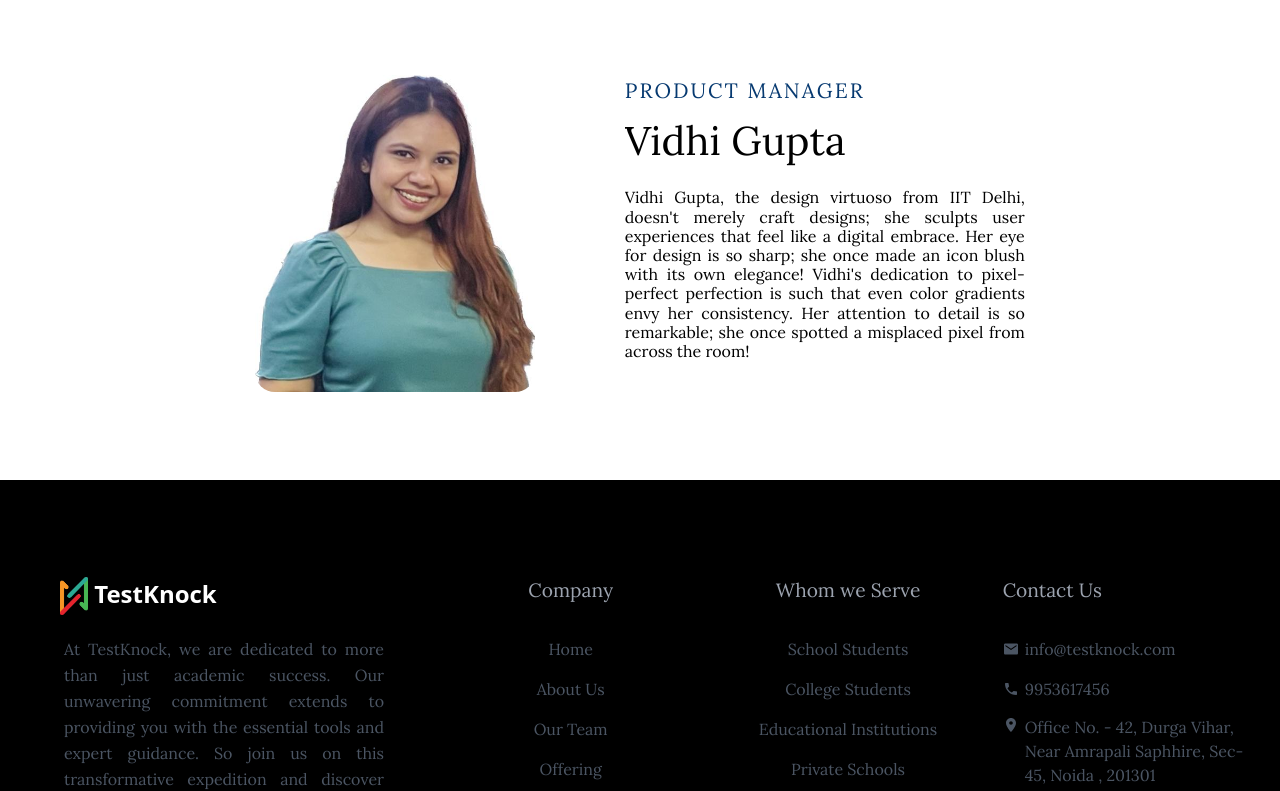
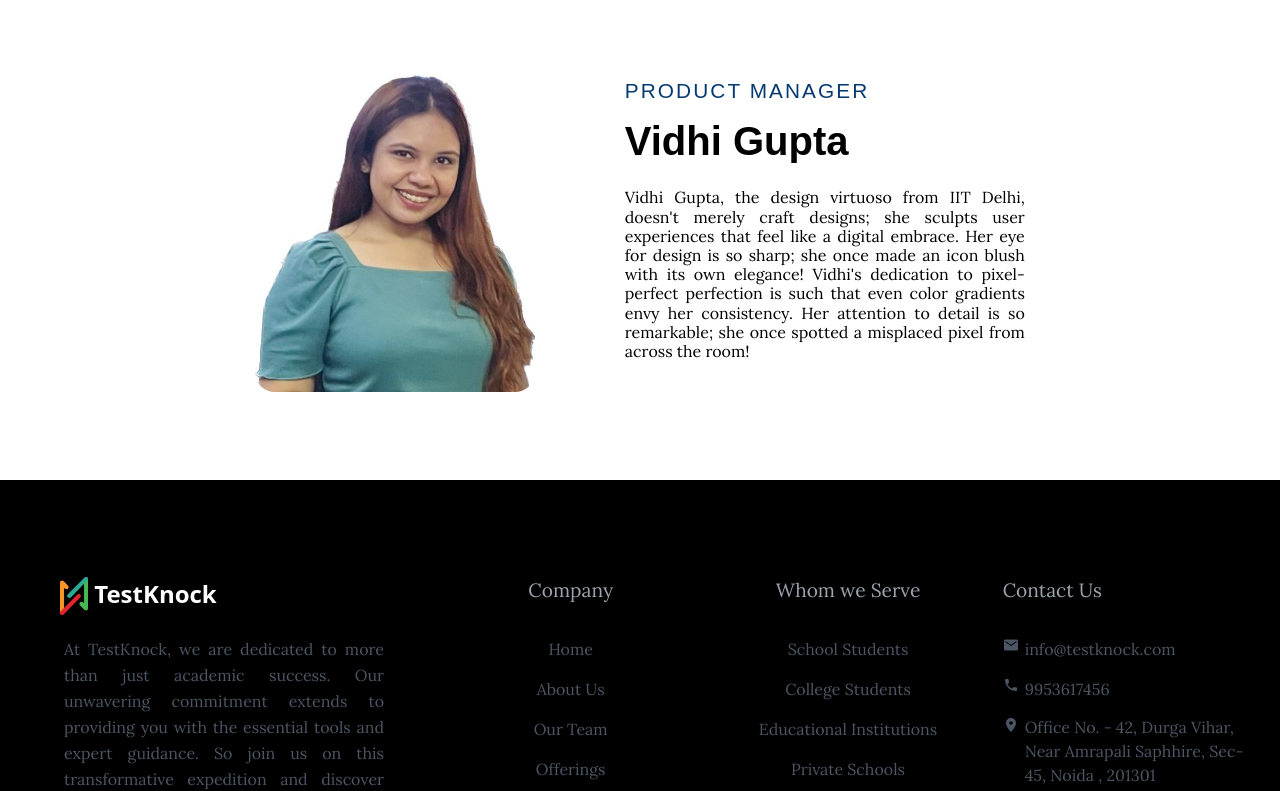
Before and after one commit to Team-Engineers/TestKnock-Technologies, a React (Create React App) app: page /team in a window 1280 px wide. Shown: the part 1752-2543 px from the top of the page. Built offline with nearby package versions, Linux system fonts and the light colour scheme.

Commit message:
minor changes

```diff
--- a/src/Components/About/About.jsx
+++ b/src/Components/About/About.jsx
@@ -78,7 +78,7 @@ const About = () => {
           </div>
           <div className=" md:hidden block p-[10px] text-justify about-member__description">
             <div className="flex flex-col justify-center my-[10px] ">
-              <h2 className="page_font font-bold text-[20px] text-[#063970]	 ">Founder<p className="page_font font-bold text-black leading-[50px] text-[200%]">Devendra Singh Rana</p>
+              <h2 className="page_font font-bold text-[20px] text-[#063970]	 ">Founder<p className="page_font text-left font-bold text-black leading-[50px] text-[170%]">Devendra Singh Rana</p>
               </h2>
             </div>
             <h >
@@ -106,7 +106,7 @@ const About = () => {
           </div>
           <div className=" md:hidden block  p-[10px] text-justify about-member__description">
             <div className="flex flex-col justify-center my-[10px] ">
-              <h2 className="page_font font-bold text-[20px] text-[#063970]">Co-Founder<p className="page_font  text-black leading-[50px] font-bold text-[200%]">Nitya Dwivedi</p>
+              <h2 className="page_font font-bold text-[20px] text-[#063970]">Co-Founder<p className="page_font text-left text-black leading-[50px] font-bold text-[170%]">Nitya Dwivedi</p>
               </h2>
             </div>      <h>
               Introducing Nitya Dwivedi, our jack-of-all-tech-trades Co-founder!
--- a/src/Components/Footer/Footer.jsx
+++ b/src/Components/Footer/Footer.jsx
@@ -40,7 +40,9 @@ const Footer = () => {
           </div>
           <div className="grid grid-cols-2 gap-8 sm:grid-cols-3 md:grid-cols-3 lg:col-span-2">
             <div className="text-center ">
-              <p className="md:text-[120%] text-[90%] text-gray-400 hover:text-white ">Company</p>
+              <p className="md:text-[120%] text-[90%] text-gray-400 hover:text-white ">
+                Company
+              </p>
               <ul className="mt-8 space-y-4 text-[80%] md:text-[100%]">
                 <li>
                   <NavLink
@@ -74,10 +76,10 @@ const Footer = () => {
                     className="text-gray-600 transition hover:text-white"
                     to="/offerings"
                   >
-                    Offering
+                    Offerings
                   </NavLink>
                 </li>
-                <li >
+                <li>
                   <NavLink
                     className="text-gray-600 transition hover:text-white"
                     to="/contact"
@@ -128,15 +130,19 @@ const Footer = () => {
               </p>
               <ul className="mt-8 space-y-4 text-[80%] md:text-[100%]">
                 <li className="flex items-center hover:text-white text-gray-600  gap-1.5 justify-start ">
+                  <a href="mailto:info@testknock.com" className="gap-1.5 flex ">
                   <IoMdMail />
                   <h >
                     info@testknock.com
                   </h>
+                  </a>
                 </li>
 
                 <li className="flex items-center hover:text-white text-gray-600  gap-1.5 justify-start ">
-                  <IoMdCall />
-                  <h >9953617456</h>
+                  <a href="tel:9953617456" className="gap-1.5 flex ">
+                    <IoMdCall />
+                    <span>9953617456</span>
+                  </a>
                 </li>
 
                 <li className="flex items-start hover:text-white text-gray-600 justify-center gap-1.5 ltr:sm:justify-start rtl:sm:justify-end">
@@ -151,48 +157,47 @@ const Footer = () => {
           </div>
         </div>
         <div className="sm:hidden block text-center mt-[6vw] ">
-          <h
-            className="text-[110%] font-medium text-gray-400"
-          >
-            Contact Us
-          </h>
+          <h className="text-[110%] font-medium text-gray-400">Contact Us</h>
           <ul className="mt-8  space-y-4 text-[80%]">
             <li className="flex items-center text-gray-600 justify-center gap-1.5 ">
-              <h
-                className="flex items-center text-gray-600 justify-center gap-1.5 "
-              >
-                <IoMdMail />
-                <span className="flex-1 text-gray-600">info@testknock.com</span>
-              </h>
+              <a href="mailto:info@testknock.com">
+                <h className="flex items-center text-gray-600 justify-center gap-1.5 ">
+                  <IoMdMail />
+                  <span className="flex-1 hover:text-white text-gray-600">
+                    info@testknock.com
+                  </span>
+                </h>
+              </a>
             </li>
             <li className="flex items-center text-gray-600 justify-center gap-1.5 ">
-              <NavLink
-                className="flex items-center text-gray-600 justify-center gap-1.5 ltr:sm:justify-start rtl:sm:justify-end"
-                to="/"
-              >
-                <IoMdCall />
+              <a href="tel:9953617456">
+                <h className="flex items-center text-gray-600 justify-center gap-1.5 ltr:sm:justify-start rtl:sm:justify-end">
+                  <IoMdCall />
 
-                <span className="flex-1 text-gray-600">9953617456</span>
-              </NavLink>
+                  <span className="flex-1 hover:text-white text-gray-600">
+                    9953617456
+                  </span>
+                </h>
+              </a>
             </li>
             <li className="flex mx-auto w-[300px] relative text-ellipsis text-gray-600 justify-center items-center">
-              <h
-                className="flex  text-gray-600 justify-center gap-1.5 "
-              >
+              <h className="flex  text-gray-600 justify-center gap-1.5 ">
                 <IoMdPin className="relative top-[3px] left-[16px]" />
-                <span className="flex-1 text-gray-600"> Office No. - 42, Durga Vihar, Near Amrapali Saphhire, Sec-45, Noida, 201301
+                <span className="flex-1 hover:text-white text-gray-600">
+                  {" "}
+                  Office No. - 42, Durga Vihar, Near Amrapali Saphhire, Sec-45,
+                  Noida, 201301
                 </span>
               </h>
             </li>
-
-
           </ul>
         </div>
         <div className="mt-12 border-t border-gray-100 pt-6 ml-[20px] mr-[20px]">
           <div className="text-center sm:flex justify-between sm:text-left">
-            <p className="block text-gray-400 sm:inline">All rights reserved.</p>
+            <p className="block text-gray-400 sm:inline">
+              All rights reserved.
+            </p>
             <p className="flex sm:flex-row flex-col  gap-[10px] max-md:justify-center  md:text-[100%] text-[90%] ">
-
               <NavLink
                 className=" whitespace-nowrap  text-[#063970] underline transition hover:text-blue-800"
                 to="/"
--- a/src/Components/Menu/BurgerAndMenu.jsx
+++ b/src/Components/Menu/BurgerAndMenu.jsx
@@ -1,6 +1,6 @@
-import React, { useState, useEffect } from "react";
+import React, { useEffect, useState } from "react";
+import { NavLink, useLocation } from "react-router-dom";
 import styled from "styled-components";
-import { NavLink, useLocation } from "react-router-dom";
 
 const StyledBurger = styled.button`
   position: relative;
@@ -104,7 +104,7 @@ const BurgerAndMenu = () => {
           Our Team
         </NavLink>
         <NavLink to="/offerings" onClick={handleMenuClick}>
-          Offering
+          Offerings
         </NavLink>
         <NavLink to="/contact" onClick={handleMenuClick}>
           Contact
--- a/src/Components/TeamPage/teamPage.css
+++ b/src/Components/TeamPage/teamPage.css
@@ -37,6 +37,7 @@
   letter-spacing: .1em;
   text-transform: uppercase;
   color: #063970;
+  font-family: Arial, Helvetica, sans-serif;
   /* font-size: 1.5em; */
 }
 
@@ -49,6 +50,8 @@
   margin-bottom: 2vw;
   margin-top: 1vw;
   line-height: 1.1em;
+  font-family: Arial, Helvetica, sans-serif;
+  font-weight: bold;
 }
 
 .team-image {
```
